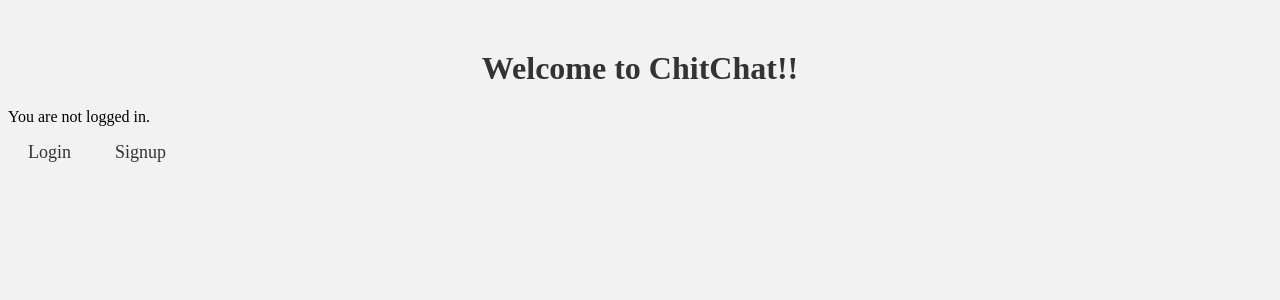
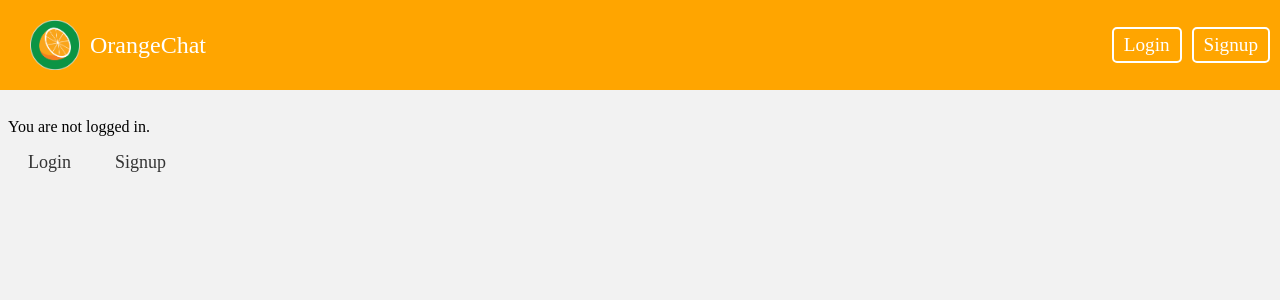
Before and after one commit to rrcoder0167/Orange-Chat, a Flask app: page / in a window 1280 px wide. Shown: the top 300 px of the page. Run offline with Flask 2, Linux system fonts and the light colour scheme.

Commit message:
commit new style bar on top for orange chat

```diff
--- a/app.py
+++ b/app.py
@@ -111,6 +111,10 @@ def logout():
         flash("Logged out successfully.", category="success")
     return redirect(url_for("home"))
 
+@app.route('/about')
+def about():
+    return 'orange chat is like cwazy at life bwo'
+
 
 if __name__ == "__main__":
     app.run(debug=True)
--- /dev/null
+++ b/static/navbar.js
@@ -0,0 +1,5 @@
+$(document).ready(function(){
+    $(".nav-menu-button").click(function(){
+        $(".nav-left").toggleClass("show");
+    });
+});
--- a/static/script.js
+++ b/static/script.js
@@ -1,3 +1,4 @@
+
 $(document).ready(function(){
     $(".alert-message").css("display", "block");  // Show the elements when the page loads
     setTimeout(function() {
--- a/static/styles.css
+++ b/static/styles.css
@@ -1,5 +1,6 @@
 /* Add a background color to the body */
 body {
+    margin-top: 60px;
     background-color: #f2f2f2;
 }
 
@@ -87,3 +88,88 @@ input[type="submit"]:hover {
     background-color: red;
     color: white
 }
+
+nav {
+    position: fixed;
+    top: 0;
+    left: 0;
+    right: 0;
+    width: auto;
+    z-index: 999;
+    display: flex;
+    justify-content: space-between;
+    align-items: center;
+    padding: 10px;
+    background-color: #ffa500;
+}
+
+.nav-left {
+    display: none; /* initially hide the left menu */
+}
+
+.nav-left.show {
+    display: flex;
+}
+
+.nav-menu-button {
+    display: inline-block;
+    font-size: 1.5rem;
+    color: white;
+    cursor: crr;
+}
+
+.nav-menu-item {
+    display: inline-block;
+    margin-left: 10px;
+    font-size: 1.2rem;
+    color: white;
+    text-decoration: none;
+}
+
+.nav-center {
+    display: flex;
+    align-items: center;
+}
+
+.nav-logo {
+    display: flex;
+    align-items: center;
+    text-decoration: none;
+    color: white;
+    font-size: 1.5rem;
+}
+
+.nav-logo img {
+    margin-right: 10px;
+    width: 50px;
+    height: 50px;
+}
+
+.nav-right {
+    display: flex;
+    justify-content: flex-end;
+    text-align: right;
+    right: 0;
+}
+
+.nav-button {
+    display: inline-block;
+    margin-left: 10px;
+    padding: 5px 10px;
+    font-size: 1.2rem;
+    color: white;
+    text-decoration: none;
+    background-color: transparent;
+    border: 2px solid white;
+    border-radius: 5px;
+}
+
+.nav-button:hover {
+    background-color: white;
+    color: #ffa500;
+}
+
+/* Show the left menu when the menu button is clicked */
+.nav-menu-button:active + .nav-left {
+    display: block;
+}
--- a/templates/home.html
+++ b/templates/home.html
@@ -4,7 +4,9 @@
         <title>ChitChat Application</title>
         <link rel="stylesheet" type="text/css" href="{{ url_for('static', filename='styles.css') }}">
         <script src="https://ajax.googleapis.com/ajax/libs/jquery/3.6.3/jquery.js"></script>
+        <link rel="stylesheet" href="https://cdnjs.cloudflare.com/ajax/libs/font-awesome/5.15.4/css/all.min.css">
         <script src="{{url_for('static', filename='script.js')}}"></script>
+        <script src="{{url_for('static', filename='navbar.js')}}"></script>
     </head>
     <body>
         <header>
@@ -19,6 +21,26 @@
             <a href="{{ url_for('logout') }}">Logout</a>
         </p>
         {% else %}
+
+        <nav>
+            <div class="nav-left">
+                <a href="#" class="nav-menu-button">
+                    <i class="fa fa-bars"></i>
+                </a>
+                <a href="{{ url_for('about') }}" class="nav-menu-item">About OrangeChat</a>
+            </div>
+            <div class="nav-center">
+                <a href="{{ url_for('home') }}" class="nav-logo">
+                    <img src="{{ url_for('static', filename='logo.png') }}" alt="Logo">
+                    OrangeChat
+                </a>
+            </div>
+            <div class="nav-right">
+                <a href="{{ url_for('login') }}" class="nav-button">Login</a>
+                <a href="{{ url_for('signup') }}" class="nav-button">Signup</a>
+            </div>
+        </nav>
+
         <p>You are not logged in.</p>
         <p>
             <a href="{{ url_for('login') }}">Login</a>
```
Also changed, not shown: static/logo.png (renamed from orangeicon.png).
